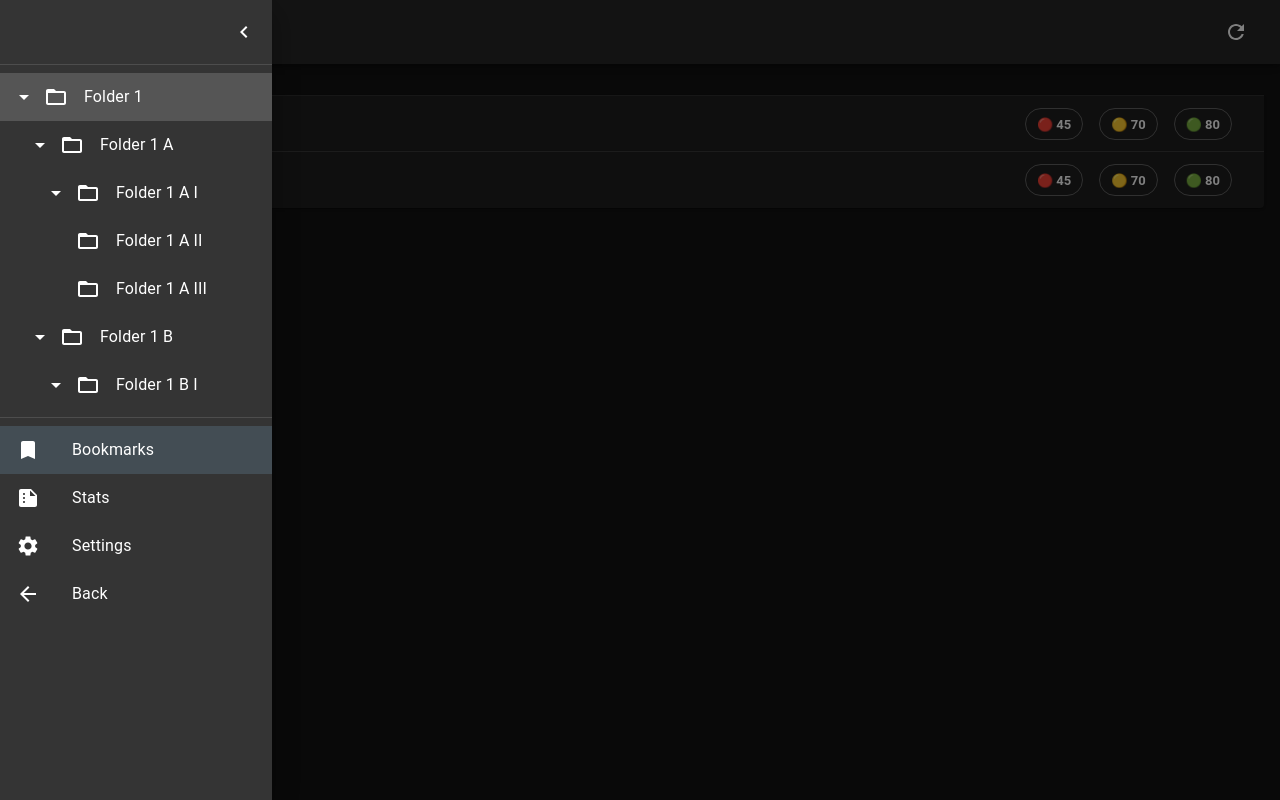
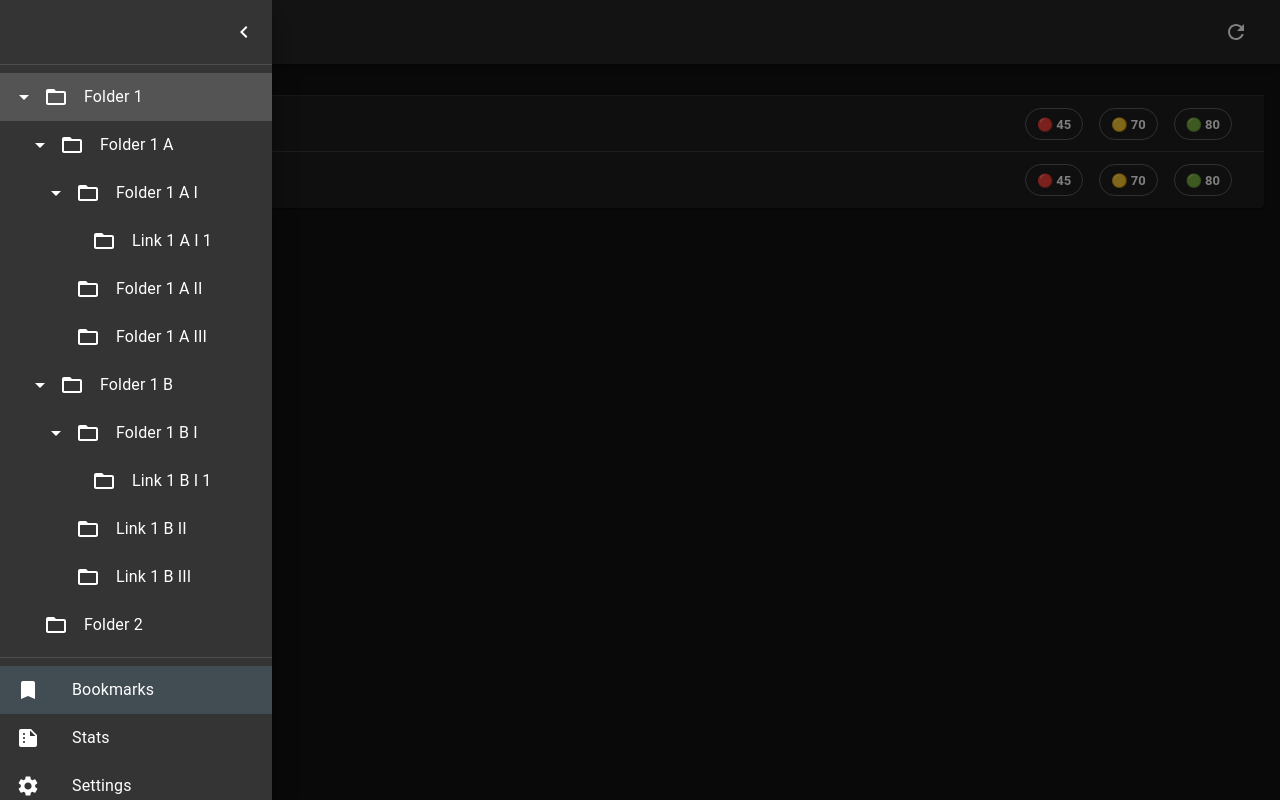
Before and after one commit to brunopk/wookmarks, a React (Vite) app: page /bookmarks in a window 1280 px wide. Both pictures are taken after a click on the button 32 px from the left and 32 px from the top of the page. Built offline with nearby package versions, Linux system fonts and the light colour scheme.

Commit message:
Fix folder tree menu

```diff
--- a/src/components/pages/bookmarks/Main.tsx
+++ b/src/components/pages/bookmarks/Main.tsx
@@ -3,7 +3,7 @@ import { MENU_FOLDER_TREE_INDENT_IN_REM } from '../../../style'
 import DeletionModal from '../../modal/ConfirmationModal'
 import Page from '../../Page'
 import Folder from './main/Folder'
-import Menu from './menu/Menu'
+import SideBarMenu from './menu/Main'
 
 function Main() {
   const pageSize = 8
@@ -79,7 +79,7 @@ function Main() {
 
   return (
     <Page
-      SideBarMenu={<Menu nodes={items} widthInRem={menuWidthInRem} />}
+      SideBarMenu={<SideBarMenu nodes={items} widthInRem={menuWidthInRem} />}
       menuWidthInRem={menuWidthInRem}
     >
       {items.map((item, index) => (
--- a/src/components/pages/bookmarks/menu/FolderTree.tsx
+++ b/src/components/pages/bookmarks/menu/FolderTree.tsx
@@ -34,7 +34,7 @@ type FolderTreeProps = {
   node: TreeNode
   level: number
   widthInRem: number
-  isVisible: boolean
+  parentIsOpen: boolean
   selectedId: number
   setSelectedId: Dispatch<SetStateAction<number>>
 }
@@ -43,19 +43,18 @@ function FolderTree({
   level,
   node,
   widthInRem,
-  isVisible,
+  parentIsOpen,
   selectedId,
   setSelectedId
 }: FolderTreeProps) {
   const theme = Mui.useTheme()
-  const [isOpen, setIsOpen] = useState(isVisible)
+
+  const [isOpen, setIsOpen] = useState(parentIsOpen)
+
   const totalIndentationInRem = level * MENU_FOLDER_TREE_INDENT_IN_REM
 
-  if (node.name == "Folder 2")
-    console.log(node.children)
-
   const handleIconButtonClick = () => {
-    if (node.children.length > 0) setIsOpen(!isOpen)
+    setIsOpen(!isOpen)
   }
 
   const handleListItemClick = () => {
@@ -64,7 +63,7 @@ function FolderTree({
 
   const listItemSx: Mui.SxProps = {
     width: `${widthInRem}rem`,
-    display: `${isVisible ? 'flex' : 'none'}`,
+    display: `${parentIsOpen ? 'flex' : 'none'}`,
     backgroundColor: `${node.id === selectedId ? theme.palette.action.selected : 'inherit'}`,
     '&:hover': {
       backgroundColor: `${node.id !== selectedId ? theme.palette.action.hover : theme.palette.action.selected}`
@@ -72,23 +71,22 @@ function FolderTree({
   }
 
   useEffect(() => {
-    if (!isVisible) setIsOpen(false)
-  }, [isVisible])
+    if (!parentIsOpen) setIsOpen(false)
+  }, [parentIsOpen])
 
   return (
     <>
-      {typeof node.children !== 'undefined' ? (
       <ListItem onClick={handleListItemClick} sx={listItemSx}>
         <Mui.Box sx={{ width: `${totalIndentationInRem}rem` }} />
-        {isOpen && node.children.length > 0 ? (
+        {isOpen && typeof node.children !== 'undefined' && node.children.length > 0 ? (
           <Mui.IconButton onClick={handleIconButtonClick}>
             <ArrowDropDown />
           </Mui.IconButton>
-        ) : !isOpen && node.children.length != 0 ? (
+        ) : !isOpen && typeof node.children !== 'undefined' && node.children.length !== 0 ? (
           <IconButtonWithoutHover onClick={handleIconButtonClick}>
             <ArrowRightIcon />
           </IconButtonWithoutHover>
-        ) : node.children.length == 0 ? (
+        ) : typeof node.children === 'undefined' || node.children.length == 0 ? (
           <IconButtonWithoutHover onClick={handleIconButtonClick}>
             <NoIcon />
           </IconButtonWithoutHover>
@@ -98,13 +96,12 @@ function FolderTree({
         <FolderOpen sx={{ marginRight: `${ICON_MARGIN_RIGHT_IN_REM}rem` }} />
         <Typography>{node.name}</Typography>
       </ListItem>
-      ): <></>}
       {typeof node.children !== 'undefined' && node.children.map((childNode) => (
         <FolderTree
           level={level + 1}
           node={childNode}
           widthInRem={widthInRem}
-          isVisible={isOpen}
+          parentIsOpen={isOpen}
           selectedId={selectedId}
           setSelectedId={setSelectedId}
           key={childNode.id}
--- a/src/components/pages/bookmarks/menu/Menu.tsx
+++ b/src/components/pages/bookmarks/menu/Main.tsx
@@ -6,7 +6,7 @@ type MenuProps = {
   widthInRem: number
 }
 
-function Menu({nodes, widthInRem}: MenuProps) {
+function Main({nodes, widthInRem}: MenuProps) {
   const [selectedId, setSelectedId] = useState<number>(nodes[0].id)
 
   return (
@@ -19,11 +19,11 @@ function Menu({nodes, widthInRem}: MenuProps) {
           selectedId={selectedId}
           setSelectedId={setSelectedId}
           key={node.id}
-          isVisible
+          parentIsOpen
         />
       ))}
     </>
   )
 }
 
-export default Menu
+export default Main
```
